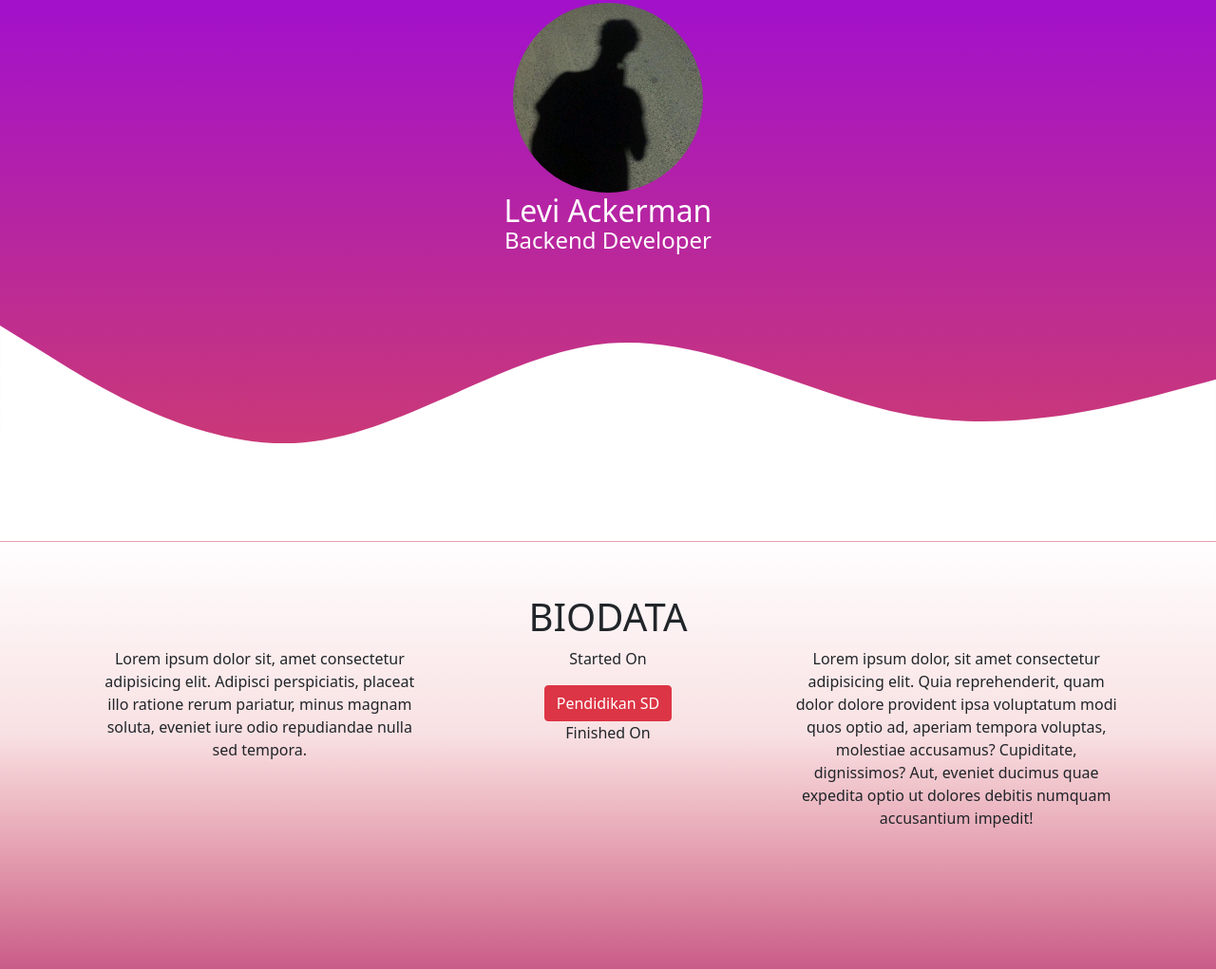
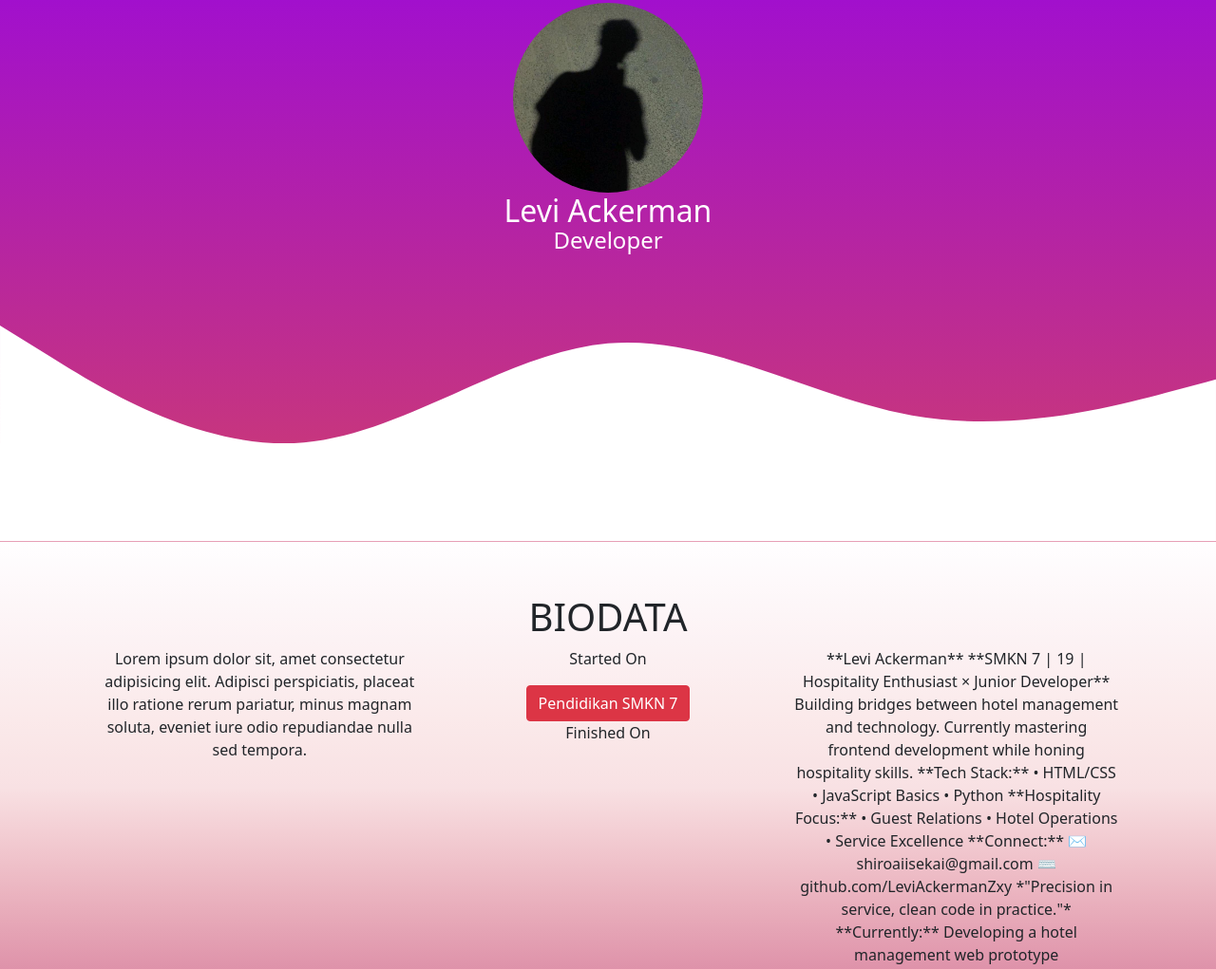
Before and after one commit to LeviAckermanZxy/Profile-website, a plain HTML site: page index.html in a window 1280 px wide. Shown: the part 97-1118 px from the top of the page at 95% size. Drawn offline with nearby package versions, Linux system fonts and the light colour scheme.

Commit message:
Update index.html

```diff
--- a/index.html
+++ b/index.html
@@ -21,7 +21,7 @@
       referrerpolicy="no-referrer"
     />
 
-    <title>Fahrul Profile</title>
+    <title>Levi Ackerman Profile</title>
   </head>
   <body>
     <nav class="navbar navbar-expand-lg navbar-light bg-light fixed-top">
@@ -65,7 +65,7 @@
             alt=""
           />
           <h2>Levi Ackerman</h2>
-          <h4>Backend Developer</h4>
+          <h4>Developer</h4>
         </div>
       </div>
     </section>
@@ -94,7 +94,7 @@
               data-bs-toggle="modal"
               data-bs-target="#exampleModal"
             >
-              Pendidikan SD
+              Pendidikan SMKN 7
             </button>
 
             <!-- Modal -->
@@ -109,7 +109,7 @@
                 <div class="modal-content">
                   <div class="modal-header">
                     <h5 class="modal-title" id="exampleModalLabel">
-                      SDN 1 Indonesia
+                      SMKN 7 Indonesia
                     </h5>
                     <button
                       type="button"
@@ -134,11 +134,19 @@
             <p class="text-center">Finished On</p>
           </div>
           <div class="col-sm">
-            Lorem ipsum dolor, sit amet consectetur adipisicing elit. Quia
-            reprehenderit, quam dolor dolore provident ipsa voluptatum modi quos
-            optio ad, aperiam tempora voluptas, molestiae accusamus? Cupiditate,
-            dignissimos? Aut, eveniet ducimus quae expedita optio ut dolores
-            debitis numquam accusantium impedit!
+            **Levi Ackerman**
+**SMKN 7 | 19 | Hospitality Enthusiast × Junior Developer**
+Building bridges between hotel management and technology.
+Currently mastering frontend development while honing hospitality skills.
+**Tech Stack:**
+• HTML/CSS • JavaScript Basics • Python
+**Hospitality Focus:**
+• Guest Relations • Hotel Operations • Service Excellence
+**Connect:**
+✉️ shiroaiisekai@gmail.com
+⌨️ github.com/LeviAckermanZxy
+*"Precision in service, clean code in practice."*
+**Currently:** Developing a hotel management web prototype
           </div>
         </div>
       </div>
```
